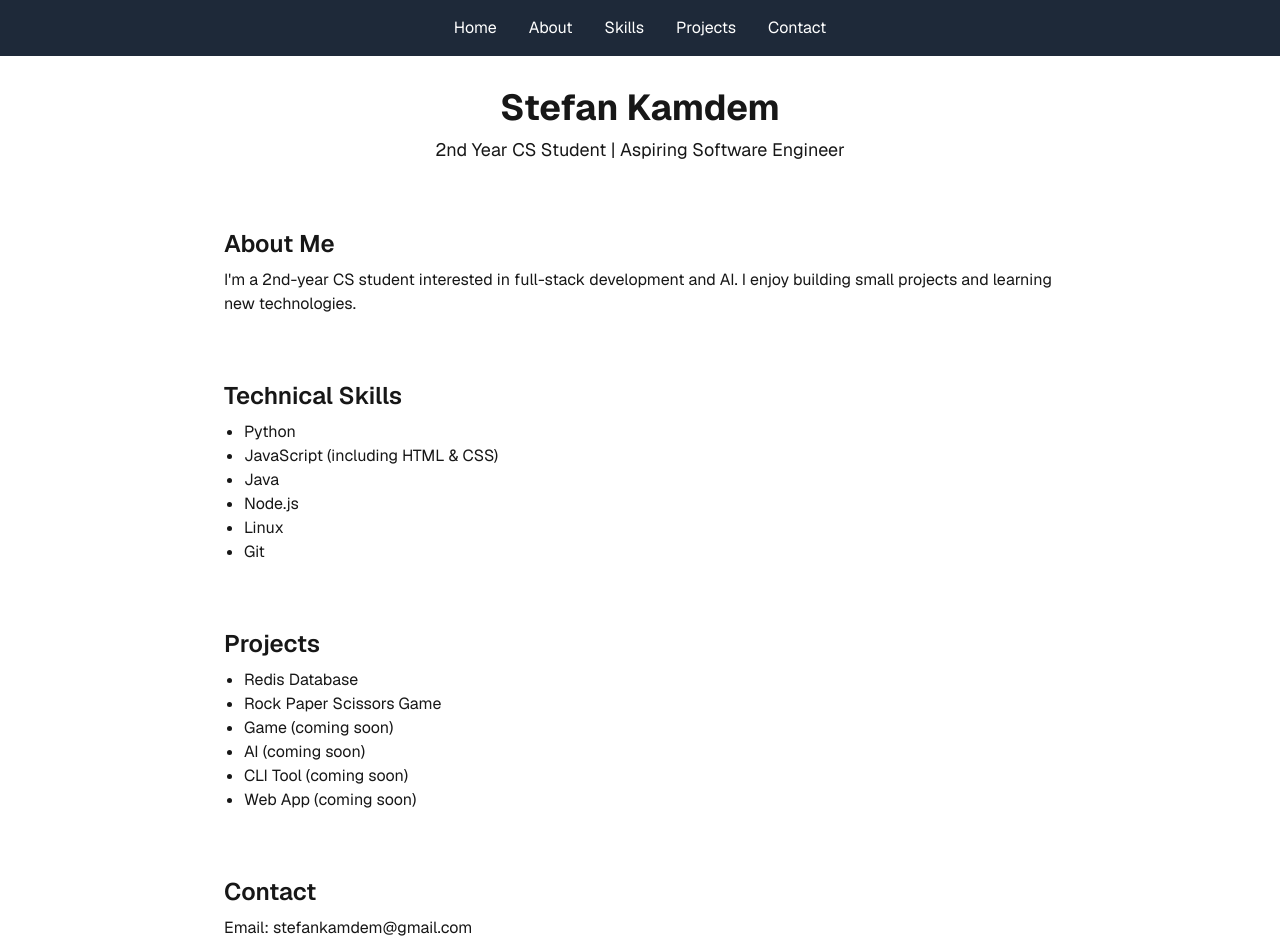
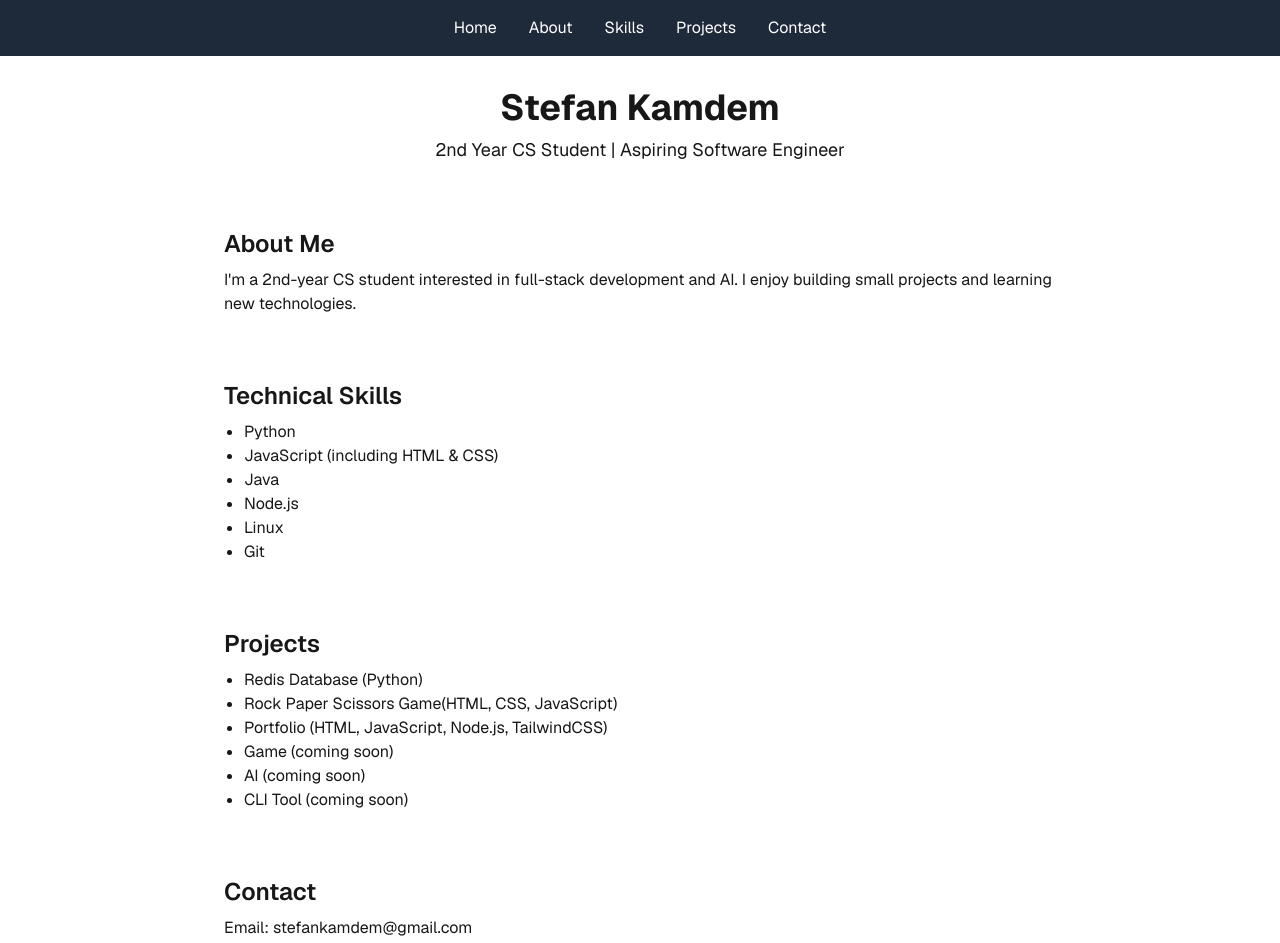
Before and after one commit to stefankamdem/Projects, a Next.js app: page / in a window 1280 px wide. Shown: the top 943 px of the page. Built offline with nearby package versions, Linux system fonts and the light colour scheme.

Commit message:
Changed the list of the projects and added what languages and frameworks where used for each of them

```diff
--- a/app/page.js
+++ b/app/page.js
@@ -37,12 +37,12 @@ export default function Home() {
         <section id="projects" className="mb-16">
           <h2 className="text-2xl font-semibold mb-2">Projects</h2>
           <ul className="list-disc ml-5">
-            <li>Redis Database</li>
-            <li>Rock Paper Scissors Game</li>
+            <li>Redis Database (Python)</li>
+            <li>Rock Paper Scissors Game(HTML, CSS, JavaScript)</li>
+            <li>Portfolio (HTML, JavaScript, Node.js, TailwindCSS)</li>
             <li>Game (coming soon)</li>
             <li>AI (coming soon)</li>
             <li>CLI Tool (coming soon)</li>
-            <li>Web App (coming soon)</li>
           </ul>
         </section>
 
```
